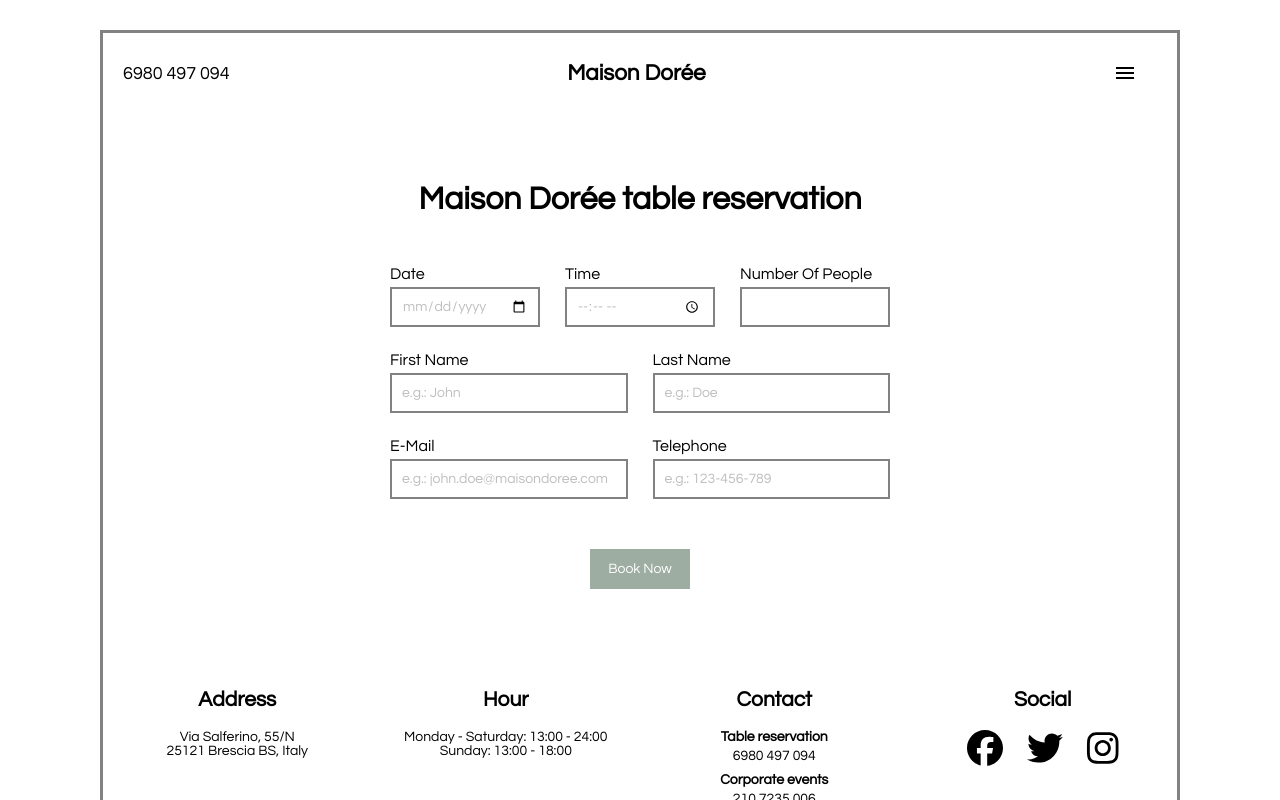
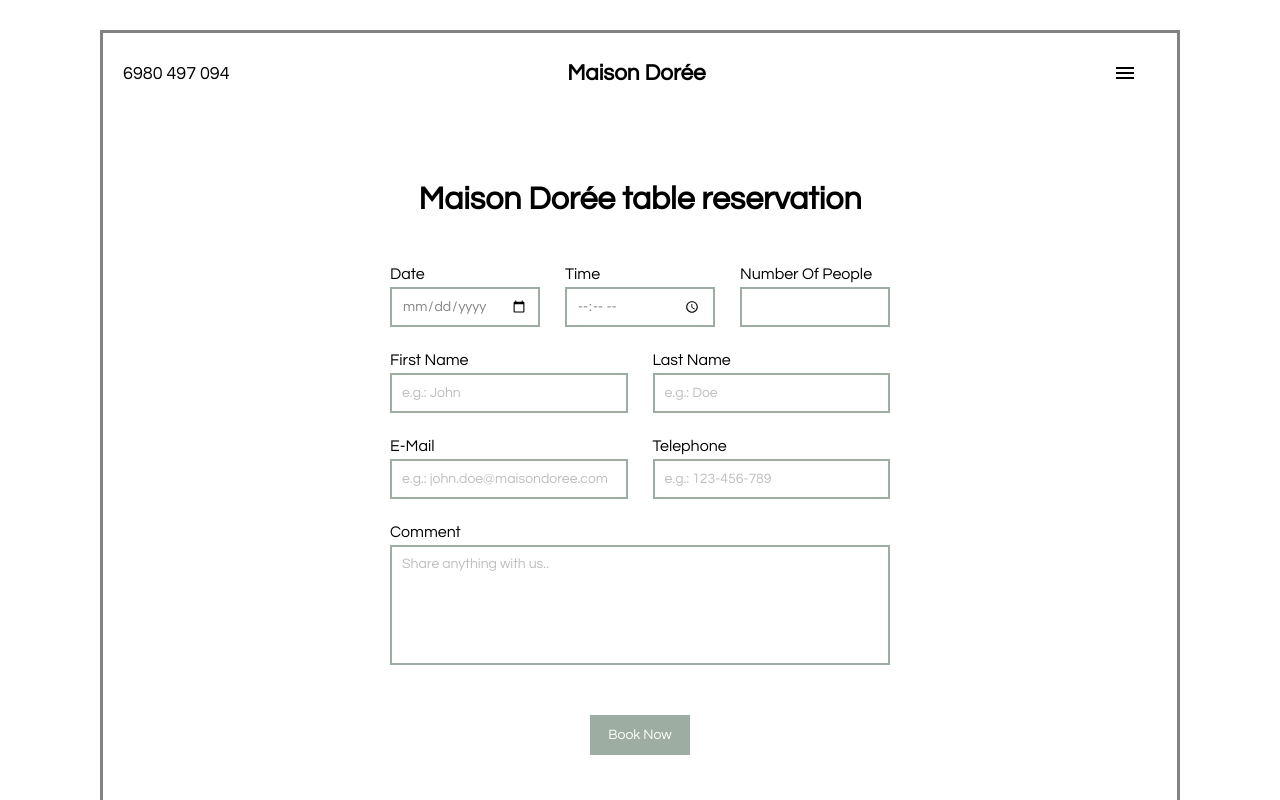
Before and after one commit to gremgergo/restaurant, a React (Create React App) app in the folder restaurant-website/: page /booking in a window 1280 px wide. Shown: the top 800 px of the page. Built offline with nearby package versions, Linux system fonts and the light colour scheme.

Commit message:
emailjs added

```diff
--- a/restaurant-website/package.json
+++ b/restaurant-website/package.json
@@ -1,9 +1,9 @@
 {
   "name": "restaurant-website",
   "version": "0.1.0",
-  "homepage": "https://gremgergo.github.io/restaurant",
   "private": true,
   "dependencies": {
+    "@emailjs/browser": "^3.7.0",
     "@emotion/react": "^11.10.4",
     "@emotion/styled": "^11.10.4",
     "@fortawesome/fontawesome-svg-core": "^6.2.0",
--- a/restaurant-website/src/components/Booking.css
+++ b/restaurant-website/src/components/Booking.css
@@ -13,11 +13,11 @@
 .booking input {
     padding: 10px;
 
-    border: 2px solid #828282;
+    border: 2px solid #9dada1;
 
     font-size: 14px;
 
-    color: #bebebe;
+    color: #828282;
 }
 
 .booking input::placeholder {
@@ -25,7 +25,7 @@
 }
 
 .booking input:focus {
-    color: #bebebe;
+    color: #828282;
 }
 
 .booking label {
@@ -55,7 +55,26 @@
     width: 237.5px;
     height: 40px;
 
+    margin-bottom: 25px;
+}
+
+.comment {
+    height: 120px;
+
+    padding: 10px;
+
+    border: 2px solid #9dada1;
     margin-bottom: 50px;
+
+    font-size: 14px;
+}
+
+.comment::placeholder {
+    color: #bebebe;
+}
+
+.comment:focus {
+    color: #828282;
 }
 
 .booking-title {
@@ -69,6 +88,11 @@
     flex-direction: row;
 
     gap: 25px;
+}
+
+.booking-comment {
+    display: flex;
+    flex-direction: column;
 }
 
 .booking-date,
--- a/restaurant-website/src/components/Booking.jsx
+++ b/restaurant-website/src/components/Booking.jsx
@@ -1,13 +1,45 @@
-import React from 'react';
+import React, { useState } from 'react';
 import Layout from './Layout';
 import './Booking.css';
+import { useRef } from 'react';
+import emailjs from '@emailjs/browser';
+import Alert from '@mui/material/Alert';
 
 
 function Booking() {
+  const form = useRef();
+  const [status, setStatus] = useState(undefined);
+
+  const sendEmail = (e) => {
+    e.preventDefault();
+
+    emailjs.sendForm('Test_Gmail', 'template_woizd24', form.current, 'ijZhsEJs3fx7-7umv')
+      .then((result) => {
+          console.log(result.text);
+          setStatus({ type: 'success'});
+      }, (error) => {
+          console.log(error.text);
+          setStatus({ type: 'error', error});
+      });
+      form.current.reset();
+  };
+
+
   return (
+
     <Layout>
+
       <h1 className='booking-title'>Maison Dorée table reservation</h1>
-      <form className='booking'>
+      <>
+        {status?.type === 'success' && <Alert severity="success" color="info">
+      This is a success alert — check it out!
+      </Alert>}
+        {status?.type === 'error' && <Alert severity="error" color="info">
+      This is a success alert — check it out!
+      </Alert>}
+      </>
+
+      <form className='booking' ref={ form } onSubmit={ sendEmail } >
         <div className='booking-container'>
           <div className='booking-date-time-number'>
             <div className='booking-date'>
@@ -44,11 +76,17 @@ function Booking() {
                 <input type='tel' name='tel' className='tel' placeholder='e.g.: 123-456-789' required=''/>
               </div>
             </div>
+            <div className='booking-comment'>
+              <label htmlFor='comment'>comment</label>
+              <textarea name='comment' className='comment' cols="30" rows="10" placeholder='Share anything with us..'></textarea>
+            </div>
           </div>
         </div>
-        <button type='submit'>Book Now</button>
+        <button type='submit' value='send'>Book Now</button>
       </form>
+
     </Layout>
+
   )
 }
 
--- a/restaurant-website/src/components/Header.jsx
+++ b/restaurant-website/src/components/Header.jsx
@@ -9,6 +9,7 @@ function Header() {
       <nav className='header-link'>
         <p className='header-tel'>6980 497 094</p>
         <NavLink className='home-title' to='/'><h1>Maison Dorée</h1></NavLink>
+        {/* <Booking /> */}
         <MenuIcon />
       </nav>
     </div>
--- a/restaurant-website/src/components/MenuIcon.css
+++ b/restaurant-website/src/components/MenuIcon.css
@@ -7,6 +7,22 @@
     color: #000;
 }
 
+#basic-button:hover {
+    border-radius: 0%;
+
+    background-color: #9dada1;
+    color: #fff;
+}
+
 #basic-menu {
     padding: 5px;
 }
+
+#menu-icon-menu:hover,
+#menu-icon-corporative:hover,
+#menu-icon-contacts:hover,
+#menu-icon-booking:hover {
+    background-color: #9dada1;
+
+    color: #fff;
+}
--- a/restaurant-website/src/components/MenuIcon.jsx
+++ b/restaurant-website/src/components/MenuIcon.jsx
@@ -3,6 +3,7 @@ import './MenuIcon.css';
 import Button from '@mui/material/Button';
 import Menu from '@mui/material/Menu';
 import MenuItem from '@mui/material/MenuItem';
+import Divider from '@mui/material/Divider';
 import { useState } from 'react';
 import AnchorLink from 'react-anchor-link-smooth-scroll';
 import { NavLink } from 'react-router-dom';
@@ -41,16 +42,17 @@ function MenuIcon() {
       >
 
         <AnchorLink href='#menu'>
-          <MenuItem onClick={handleClose}>Menu</MenuItem>
+          <MenuItem id='menu-icon-menu' onClick={handleClose}>Menu</MenuItem>
         </AnchorLink>
         <AnchorLink href='#corporate-menu'>
-          <MenuItem onClick={handleClose}>Corporative</MenuItem>
+          <MenuItem id='menu-icon-corporative' onClick={handleClose}>Corporative</MenuItem>
         </AnchorLink>
         <AnchorLink href='#footer'>
-          <MenuItem onClick={handleClose}>Contacts</MenuItem>
+          <MenuItem id='menu-icon-contacts' onClick={handleClose}>Contacts</MenuItem>
         </AnchorLink>
+        <Divider sx={{ my: 0.5 }} />
         <NavLink to='/booking'>
-          <MenuItem onClick={handleClose}> Booking </MenuItem>
+          <MenuItem id='menu-icon-booking' onClick={handleClose}> Booking </MenuItem>
         </NavLink>
       </Menu>
     </div>
```
Also changed, not shown: 1 other file (tests, documents, lock files or other folders).
